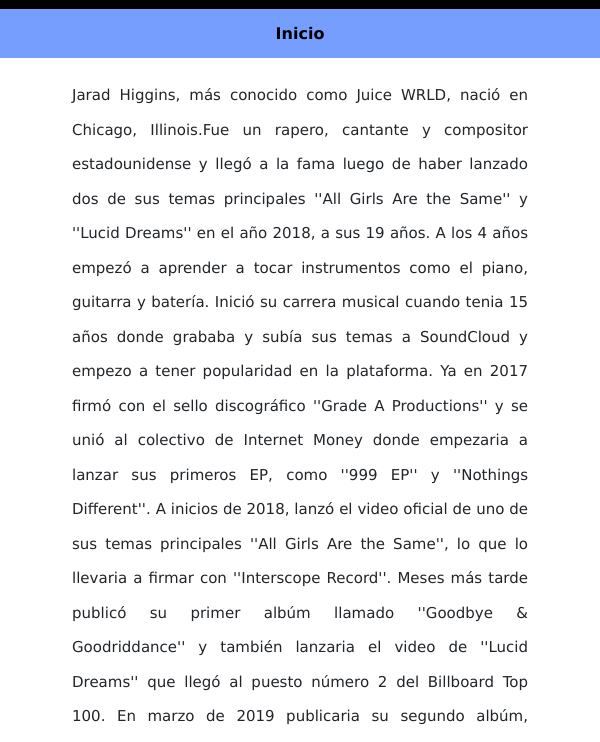
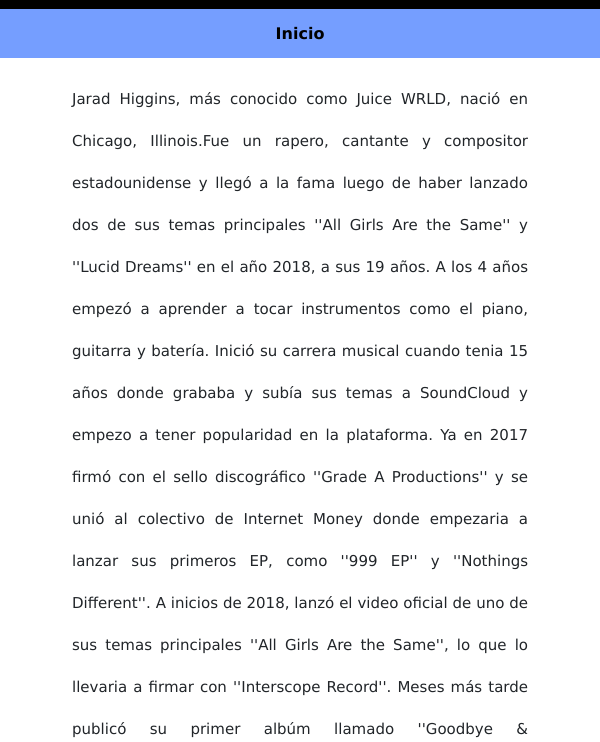
Before and after one commit to FrancoTopatigh/Proyecto, a website: page index.html in a window 600 px wide. Shown: the part 55-797 px from the top of the page. Drawn offline with nearby package versions, Linux system fonts and the light colour scheme.

Commit message:
aumentamos interlineado en parrafo del index

```diff
--- a/scss/prueba.scss
+++ b/scss/prueba.scss
@@ -38,6 +38,10 @@
         padding: 15px;
         border: 20px;
         font-weight: bold;
+    }
+
+    .parrafo-1{
+        line-height: 2.8;
     }
 }
 
@@ -314,7 +318,7 @@
     margin-left: 12%;
     margin-right: 12%;
     font-size: 12px;
-    line-height: 2.3;
+    line-height: 2.7;
     }
 
     .index-img {
@@ -470,7 +474,7 @@
     margin-left: 12%;
     margin-right: 12%;
     font-size: 15px;
-    line-height: 2.3;
+    line-height: 2.5;
     }
 
     .index-img {
```
Also changed, not shown: css/prueba.css.
